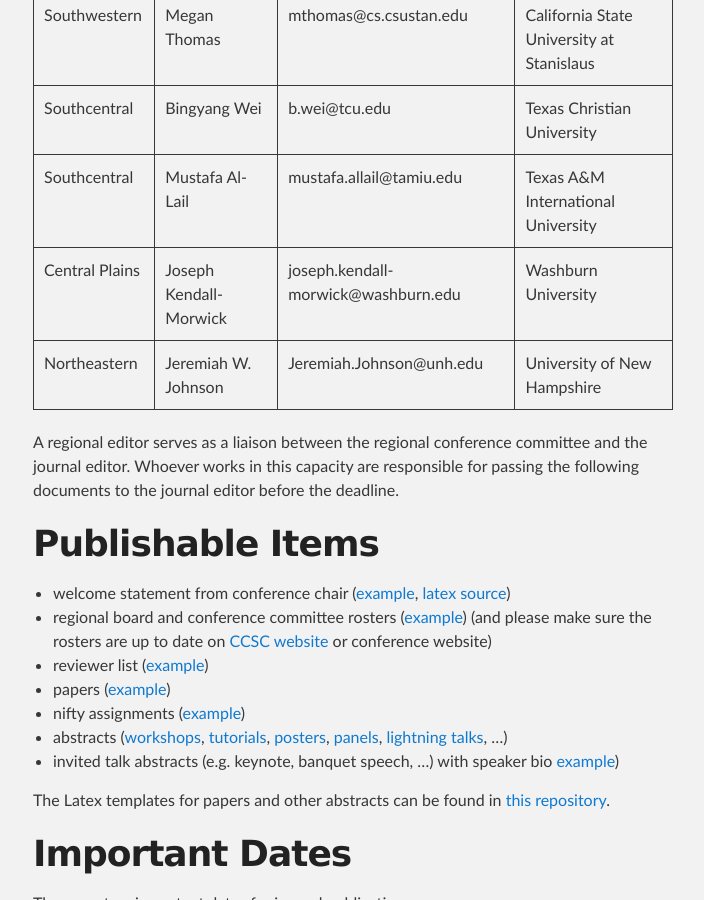
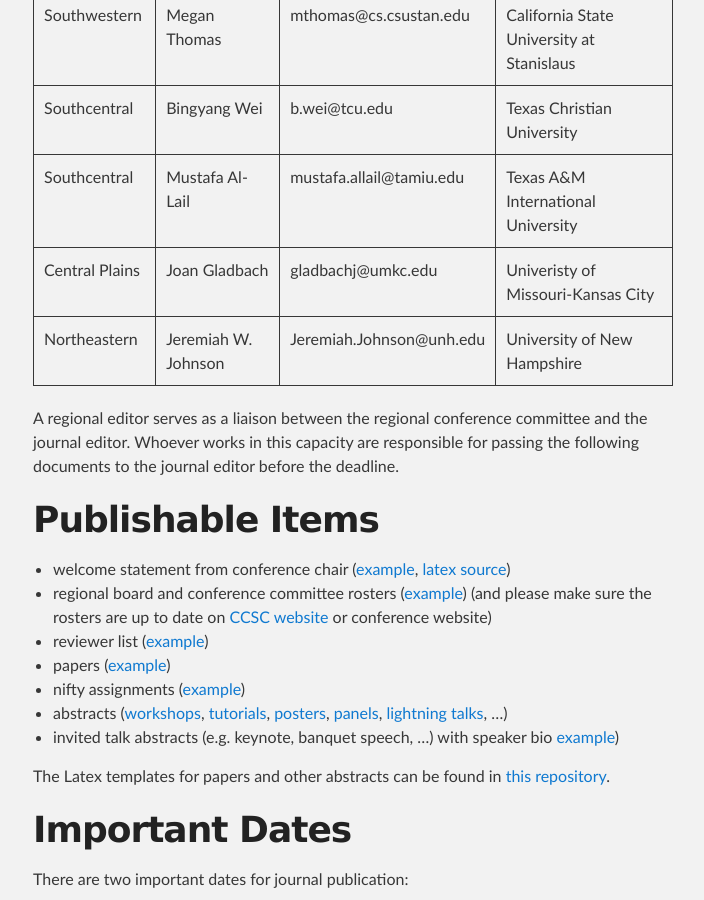
Before and after one commit to ccsc-journal/ccsc-editor, a Jekyll site: the page built from docs/editors.md, in a window 1280 px wide and 900 px high, scrolled down 1014 px. Shown: the whole window, without its empty margins (287-991 px from the left). Built offline with Jekyll 4.4.1, drawn with Linux system fonts in a browser that asks for light colours.

Commit message:
Update editors.md
added new regional editor for CP

```diff
--- a/docs/editors.md
+++ b/docs/editors.md
@@ -22,7 +22,7 @@ The instructions regarding to final manuscript formatting have changed.
 | Southwestern | Megan Thomas | mthomas@cs.csustan.edu | California State University at Stanislaus |
 | Southcentral | Bingyang Wei | b.wei@tcu.edu | Texas Christian University |
 | Southcentral | Mustafa Al-Lail | mustafa.allail@tamiu.edu | Texas A&M International University |
-| Central Plains | Joseph Kendall-Morwick | joseph.kendall-morwick@washburn.edu |  Washburn University |
+| Central Plains | Joan Gladbach | gladbachj@umkc.edu |  Univeristy of Missouri-Kansas City |
 | Northeastern | Jeremiah W. Johnson | Jeremiah.Johnson@unh.edu | University of New Hampshire |
 
 A regional editor serves as a liaison between the regional conference committee
```
